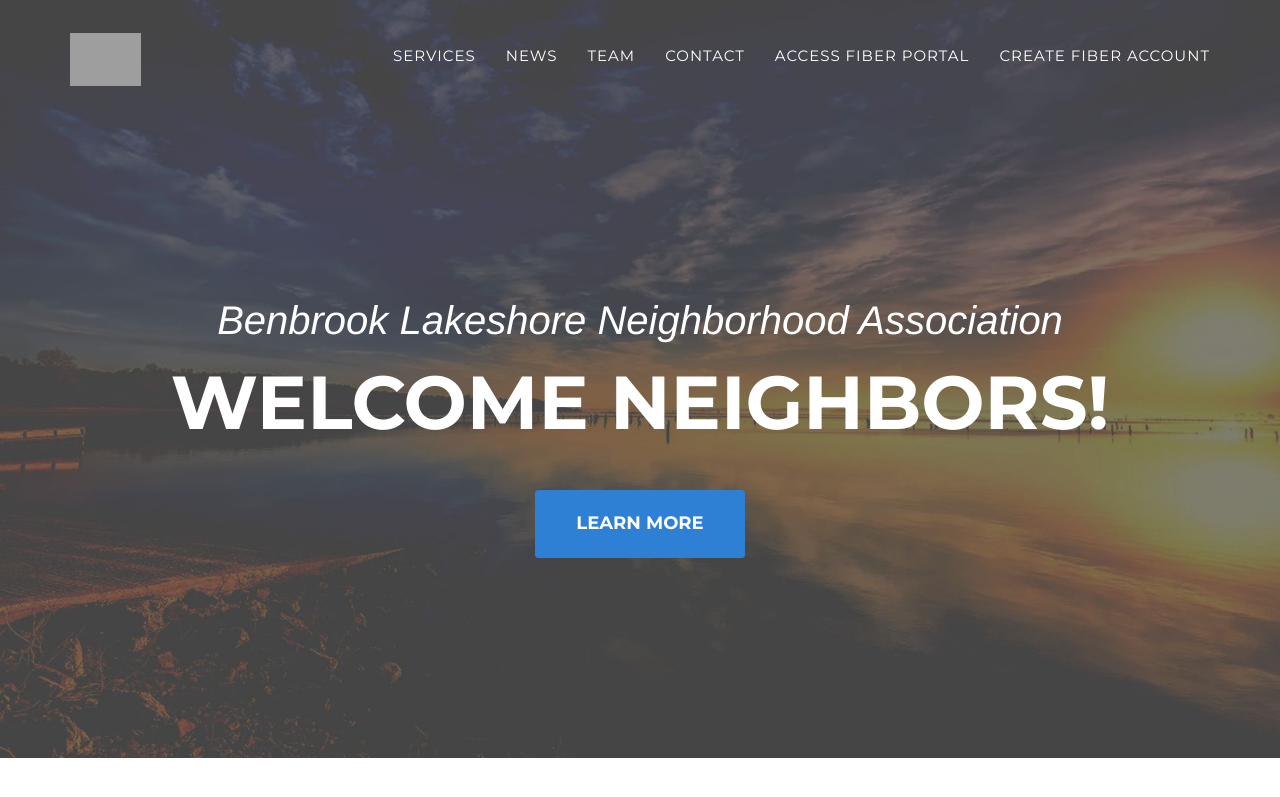
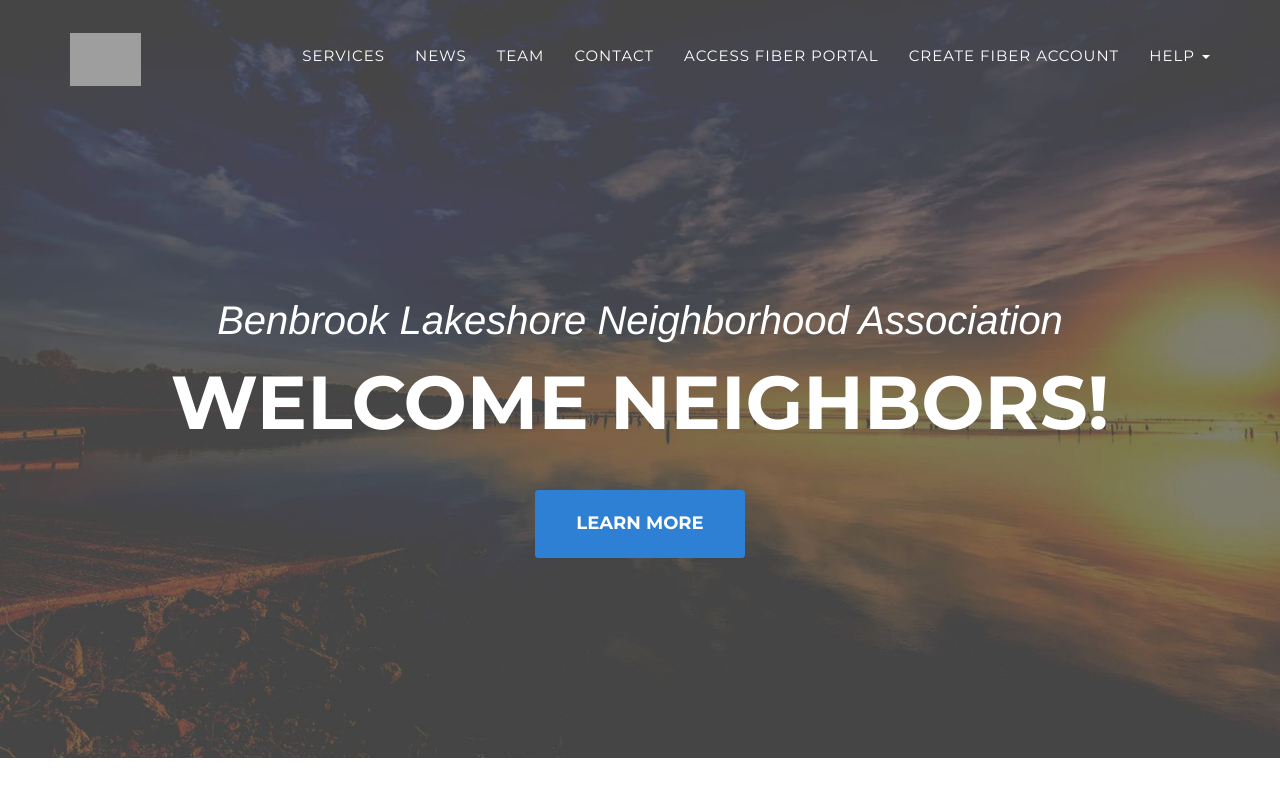
Before and after one commit to benbrooklakeshore/benbrooklakeshore.github.io, a Jekyll site: the page built from 2023-03-27-blna-wifi-project.markdown, in a window 1280 px wide and 900 px high. Shown: the top 797 px of the window. Built offline with Jekyll 4.4.1, drawn with Linux system fonts in a browser that asks for light colours; some web fonts are replaced; grey boxes are pictures that could not be loaded.

Commit message:
chore: Add help menu with dropdown in header.html

```diff
--- a/_includes/header.html
+++ b/_includes/header.html
@@ -39,6 +39,14 @@
                     <li>
                         <a href="https://fiber.benbrooklakeshore.org/signup/">Create Fiber Account</a>
                     </li>
+                    <!-- Help menu with dropdown -->
+                    <li class="dropdown">
+                        <a href="#" class="dropdown-toggle" data-toggle="dropdown" role="button" aria-haspopup="true" aria-expanded="false">Help <span class="caret"></span></a>
+                        <ul class="dropdown-menu">
+                            <li><a href="https://youtu.be/bk4sNNhjTSw?si=2ogaYorqxgHCkJNt">Portal Guide</a></li>
+                            <li><a class="page-scroll" href="#contact">Contact Support</a></li>
+                        </ul>
+                    </li>
                 </ul>
             </div>
             <!-- /.navbar-collapse -->
```
